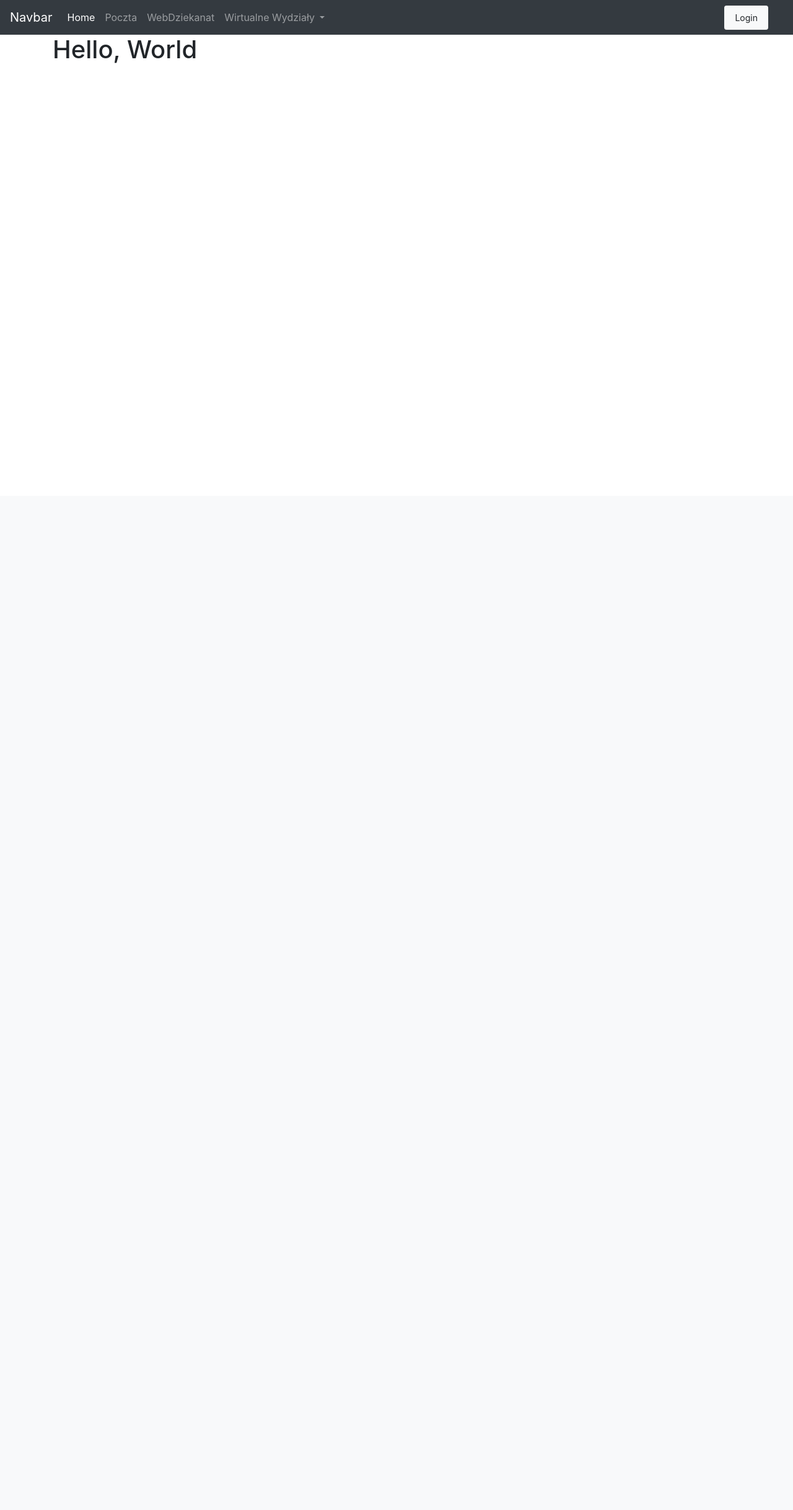
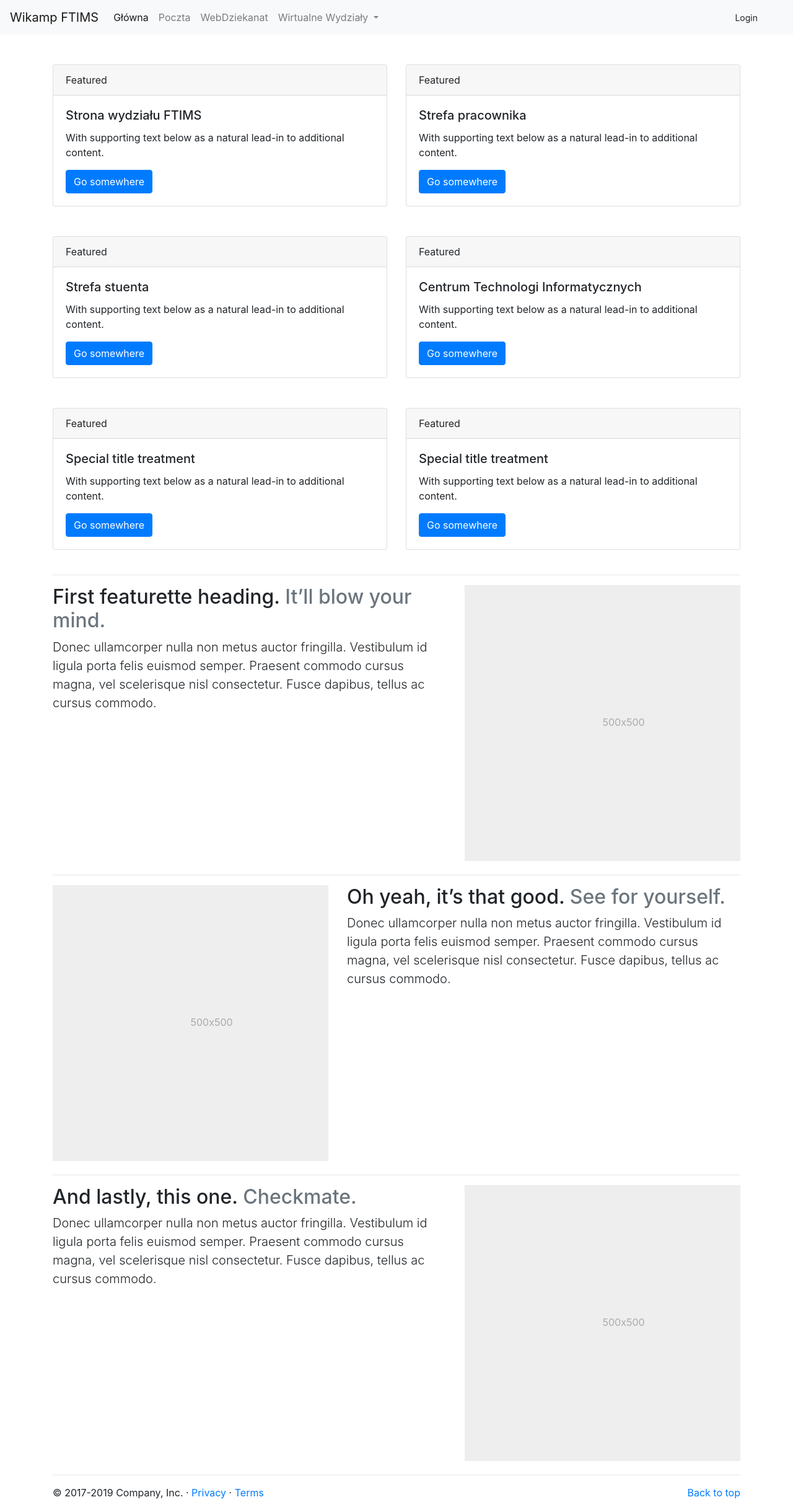
Before and after one commit to stuxbart/school-elearning-system, a Django app: page / in a window 1280 px wide. Shown: the whole page at 62% size. Before the commit the page ends 102 px from the top, so only its background shows below. Run offline with Django 3.2, Linux system fonts and the light colour scheme; parts of the project's set-up code (start-up, migrations or seed data) failed here and were passed over; some libraries are stand-ins or nearby versions.

Commit message:
Custom templates style

```diff
--- a/accounts/templates/accounts/snippets/login_modal.html
+++ b/accounts/templates/accounts/snippets/login_modal.html
@@ -2,9 +2,9 @@
 <div class="modal fade" id="exampleModal" tabindex="-1" role="dialog" aria-labelledby="exampleModalLabel" aria-hidden="true">
     <div class="modal-dialog modal-dialog-centered modal-lg" role="document">
         <div class="modal-content">
-        <div class="modal-header text-white bg-info" style="background-color: #8a1002;">
+        <div class="modal-header bg-white border-bottom-shadow" style="background-color: #8a1002;">
             <h5 class="modal-title" id="exampleModalLabel">Login</h5>
-            <button type="button" class="close text-white" data-dismiss="modal" aria-label="Close">
+            <button type="button" class="close" data-dismiss="modal" aria-label="Close">
                 <span aria-hidden="true">&times;</span>
             </button>
         </div>
@@ -16,8 +16,8 @@
                     </div>
                     <div class="col-md-8">
                         <div class="row">
-                            <div class="col-6 ml-auto text-right">
-                                <h5>Languages</h5>
+                            <div class="col-6 ml-auto text-right my-2">
+                                <!-- <h5>Languages</h5> -->
                             </div>
                         </div>
                         <div class="row">
@@ -60,8 +60,8 @@
             </div>
         </div>
         <div class="modal-footer">
-            <button type="button" class="btn btn-secondary" data-dismiss="modal">Discard</button>
-            <button type="button" class="btn btn-info login-form-submit">Login</button>
+            <button type="button" class="btn btn-white" data-dismiss="modal">Discard</button>
+            <button type="button" class="btn btn-success login-form-submit">Login</button>
         </div>
         </div>
     </div>
--- /dev/null
+++ b/courses/urls.py
@@ -0,0 +1,11 @@
+
+from django.urls import path, include
+
+from .views import CourseListView
+
+app_name = 'courses'
+
+urlpatterns = [
+    path('', CourseListView.as_view(), name='home'),
+
+]
--- a/elearning/settings.py
+++ b/elearning/settings.py
@@ -122,3 +122,7 @@ USE_TZ = True
 # https://docs.djangoproject.com/en/3.0/howto/static-files/
 
 STATIC_URL = '/static/'
+
+STATIC_ROOT = os.path.join(os.path.dirname(BASE_DIR), 'static_my_proj_cdn')
+
+STATICFILES_DIRS = [os.path.join(BASE_DIR, 'static_cdn')]
--- a/templates/base.html
+++ b/templates/base.html
@@ -8,11 +8,12 @@
     <title>E-Learning</title>
   </head>
   <body>
+    <header>
     {% include 'base/navbar.html' %}
+  </header>
 
-    <div class="container">
         {% block content %}{% endblock %}
-    </div>
+
 
     {% include 'accounts/snippets/login_modal.html' %}
 
--- a/templates/base/css.html
+++ b/templates/base/css.html
@@ -1,4 +1,7 @@
+{% load static %}
 <!-- Bootstrap CSS -->
 <link rel="stylesheet" href="https://maxcdn.bootstrapcdn.com/bootstrap/4.0.0/css/bootstrap.min.css" integrity="sha384-Gn5384xqQ1aoWXA+058RXPxPg6fy4IWvTNh0E263XmFcJlSAwiGgFAW/dAiS6JXm" crossorigin="anonymous">
 <!-- FontAwsome -->
 <link rel="stylesheet" href="https://cdnjs.cloudflare.com/ajax/libs/font-awesome/5.13.0/css/all.min.css">
+
+<link rel="stylesheet" href="{% static 'css/main.css' %}">
--- a/templates/base/navbar.html
+++ b/templates/base/navbar.html
@@ -1,5 +1,5 @@
-<nav class="navbar sticky-top navbar-expand-lg navbar-dark bg-dark" >
-    <a class="navbar-brand" href="#">Navbar</a>
+<nav class="navbar  navbar-expand-lg bg-light navbar-light border-bottom-shadow  sticky-top" >
+    <a class="navbar-brand" href="#">Wikamp FTIMS</a>
     <button class="navbar-toggler" type="button" data-toggle="collapse" data-target="#navbarSupportedContent" aria-controls="navbarSupportedContent" aria-expanded="false" aria-label="Toggle navigation">
         <span class="navbar-toggler-icon"></span>
     </button>
@@ -7,7 +7,7 @@
     <div class="collapse navbar-collapse" id="navbarSupportedContent">
         <ul class="navbar-nav mr-auto">
             <li class="nav-item active">
-                <a class="nav-link" href="#">Home <span class="sr-only">(current)</span></a>
+                <a class="nav-link" href="/">Główna <span class="sr-only">(current)</span></a>
             </li>
             <li class="nav-item">
                 <a class="nav-link login-modal" href="#">Poczta</a>
@@ -24,25 +24,25 @@
                     <a class="dropdown-item" href="#">WIPOS</a>
                     <a class="dropdown-item" href="#">Port</a>
                     <div class="dropdown-divider"></div>
-                    <a class="dropdown-item" href="#">Something else here</a>
+                    <a class="dropdown-item" href="#">Inne wydziały</a>
                 </div>
             </li>
             <li class="nav-item dropdown subjects" style="{% if not request.user.is_authenticated %}display:none;{% else %}display: ;{% endif %}">
-                <a class="nav-link dropdown-toggle" href="#" id="navbarDropdown" role="button" data-toggle="dropdown" aria-haspopup="true" aria-expanded="false">
-                My Subjects
-                </a>
-                <div class="dropdown-menu dropdown-menu-right" aria-labelledby="navbarDropdown">
-                    <div class="subjects-list">
-                        {% if request.user.is_authenticated %}
-                            {% for course in request.user.courses.all %}
-                            <a class="dropdown-item" href="#">{{ course.title }}</a>
-                            {% endfor %}
+                <div class="btn-group">
+                    <a type="button" class="btn btn-light" href='/courses/'>Przedmioty</a>
+                    <button type="button" class="btn dropdown-toggle dropdown-toggle-split btn-light" data-toggle="dropdown" aria-haspopup="true" aria-expanded="false">
+                      <span class="sr-only">Toggle Dropdown</span>
+                    </button>
+                    <div class="dropdown-menu dropdown-menu-right">
+                        {% if user.is_authenticated %}
+                        {% for course in user.courses.all %}
+                        <a class="dropdown-item" href="#">{{ course.title }}</a>
+                        {% endfor %}
                         {% endif %}
+                      <div class="dropdown-divider"></div>
+                      <a class="dropdown-item" href="/courses/">Wszystkie przedmioty</a>
                     </div>
-                    <a class="dropdown-item" href="#">Physics</a>
-                    <div class="dropdown-divider"></div>
-                    <a class="dropdown-item" href="#">Subjects</a>
-                </div>
+                  </div>
             </li>
         </ul>
 
--- a/templates/home/home.html
+++ b/templates/home/home.html
@@ -1,9 +1,129 @@
 {% extends 'base.html' %}
 
 {% block content %}
-<div class="row">
-    <div class="col">
-        <h1 id='test'>Hello, World</h1>
+<div class="container home pt-4">
+	<div class="row">
+		<div class="col-md-6 col-12 my-4">
+			<div class="card cr">
+				<div class="card-header ">
+				  Featured
+				</div>
+				<div class="card-body">
+				  <h5 class="card-title">Strona wydziału FTIMS</h5>
+				  <p class="card-text">With supporting text below as a natural lead-in to additional content.</p>
+				  <a href="#" class="btn btn-primary">Go somewhere</a>
+				</div>
+			</div>
+		</div>
+		<div class="col-md-6 col-12 my-4">
+			<div class="card cr">
+                <div class="card-header ">
+                  Featured
+                </div>
+                <div class="card-body">
+                  <h5 class="card-title">Strefa pracownika</h5>
+                  <p class="card-text">With supporting text below as a natural lead-in to additional content.</p>
+                  <a href="#" class="btn btn-primary">Go somewhere</a>
+                </div>
+              </div>
+		</div>
+	</div>
+	<div class="row">
+		<div class="col-md-6 col-12 my-4">
+			<div class="card cr">
+				<div class="card-header ">
+				  Featured
+				</div>
+				<div class="card-body">
+				  <h5 class="card-title">Strefa stuenta</h5>
+				  <p class="card-text">With supporting text below as a natural lead-in to additional content.</p>
+				  <a href="#" class="btn btn-primary">Go somewhere</a>
+				</div>
+			</div>
+		</div>
+		<div class="col-md-6 col-12 my-4">
+			<div class="card">
+                <div class="card-header ">
+                  Featured
+                </div>
+                <div class="card-body">
+                  <h5 class="card-title">Centrum Technologi Informatycznych</h5>
+                  <p class="card-text">With supporting text below as a natural lead-in to additional content.</p>
+                  <a href="#" class="btn btn-primary">Go somewhere</a>
+                </div>
+              </div>
+		</div>
+	</div>
+	<div class="row">
+		<div class="col-md-6 col-12 my-4">
+			<div class="card">
+				<div class="card-header ">
+				  Featured
+				</div>
+				<div class="card-body">
+				  <h5 class="card-title">Special title treatment</h5>
+				  <p class="card-text">With supporting text below as a natural lead-in to additional content.</p>
+				  <a href="#" class="btn btn-primary">Go somewhere</a>
+				</div>
+			</div>
+		</div>
+		<div class="col-md-6 col-12 my-4">
+			<div class="card">
+                <div class="card-header ">
+                  Featured
+                </div>
+                <div class="card-body">
+                  <h5 class="card-title">Special title treatment</h5>
+                  <p class="card-text">With supporting text below as a natural lead-in to additional content.</p>
+                  <a href="#" class="btn btn-primary">Go somewhere</a>
+                </div>
+              </div>
+		</div>
+	</div>
+  <hr class="featurette-divider">
+
+  <div class="row featurette">
+    <div class="col-md-7">
+      <h2 class="featurette-heading">First featurette heading. <span class="text-muted">It’ll blow your mind.</span></h2>
+      <p class="lead">Donec ullamcorper nulla non metus auctor fringilla. Vestibulum id ligula porta felis euismod semper. Praesent commodo cursus magna, vel scelerisque nisl consectetur. Fusce dapibus, tellus ac cursus commodo.</p>
     </div>
+    <div class="col-md-5">
+      <svg class="bd-placeholder-img bd-placeholder-img-lg featurette-image img-fluid mx-auto" width="500" height="500" xmlns="http://www.w3.org/2000/svg" preserveAspectRatio="xMidYMid slice" focusable="false" role="img" aria-label="Placeholder: 500x500"><title>Placeholder</title><rect width="100%" height="100%" fill="#eee"></rect><text x="50%" y="50%" fill="#aaa" dy=".3em">500x500</text></svg>
+    </div>
+  </div>
+
+  <hr class="featurette-divider">
+
+  <div class="row featurette">
+    <div class="col-md-7 order-md-2">
+      <h2 class="featurette-heading">Oh yeah, it’s that good. <span class="text-muted">See for yourself.</span></h2>
+      <p class="lead">Donec ullamcorper nulla non metus auctor fringilla. Vestibulum id ligula porta felis euismod semper. Praesent commodo cursus magna, vel scelerisque nisl consectetur. Fusce dapibus, tellus ac cursus commodo.</p>
+    </div>
+    <div class="col-md-5 order-md-1">
+      <svg class="bd-placeholder-img bd-placeholder-img-lg featurette-image img-fluid mx-auto" width="500" height="500" xmlns="http://www.w3.org/2000/svg" preserveAspectRatio="xMidYMid slice" focusable="false" role="img" aria-label="Placeholder: 500x500"><title>Placeholder</title><rect width="100%" height="100%" fill="#eee"></rect><text x="50%" y="50%" fill="#aaa" dy=".3em">500x500</text></svg>
+    </div>
+  </div>
+
+  <hr class="featurette-divider">
+
+  <div class="row featurette">
+    <div class="col-md-7">
+      <h2 class="featurette-heading">And lastly, this one. <span class="text-muted">Checkmate.</span></h2>
+      <p class="lead">Donec ullamcorper nulla non metus auctor fringilla. Vestibulum id ligula porta felis euismod semper. Praesent commodo cursus magna, vel scelerisque nisl consectetur. Fusce dapibus, tellus ac cursus commodo.</p>
+    </div>
+    <div class="col-md-5">
+      <svg class="bd-placeholder-img bd-placeholder-img-lg featurette-image img-fluid mx-auto" width="500" height="500" xmlns="http://www.w3.org/2000/svg" preserveAspectRatio="xMidYMid slice" focusable="false" role="img" aria-label="Placeholder: 500x500"><title>Placeholder</title><rect width="100%" height="100%" fill="#eee"></rect><text x="50%" y="50%" fill="#aaa" dy=".3em">500x500</text></svg>
+    </div>
+  </div>
+
+  <hr class="featurette-divider">
 </div>
+
+
+    <!-- FOOTER -->
+    <footer class="container">
+      <p class="float-right"><a href="#">Back to top</a></p>
+      <p>© 2017-2019 Company, Inc. · <a href="#">Privacy</a> · <a href="#">Terms</a></p>
+    </footer>
+  </main>
 {% endblock %}
```
Also changed, not shown: courses/templates/courses/course_list.html (added, +51 -0 lines), accounts/migrations/0004_auto_20200409_0006.py (added), 3 other files.
